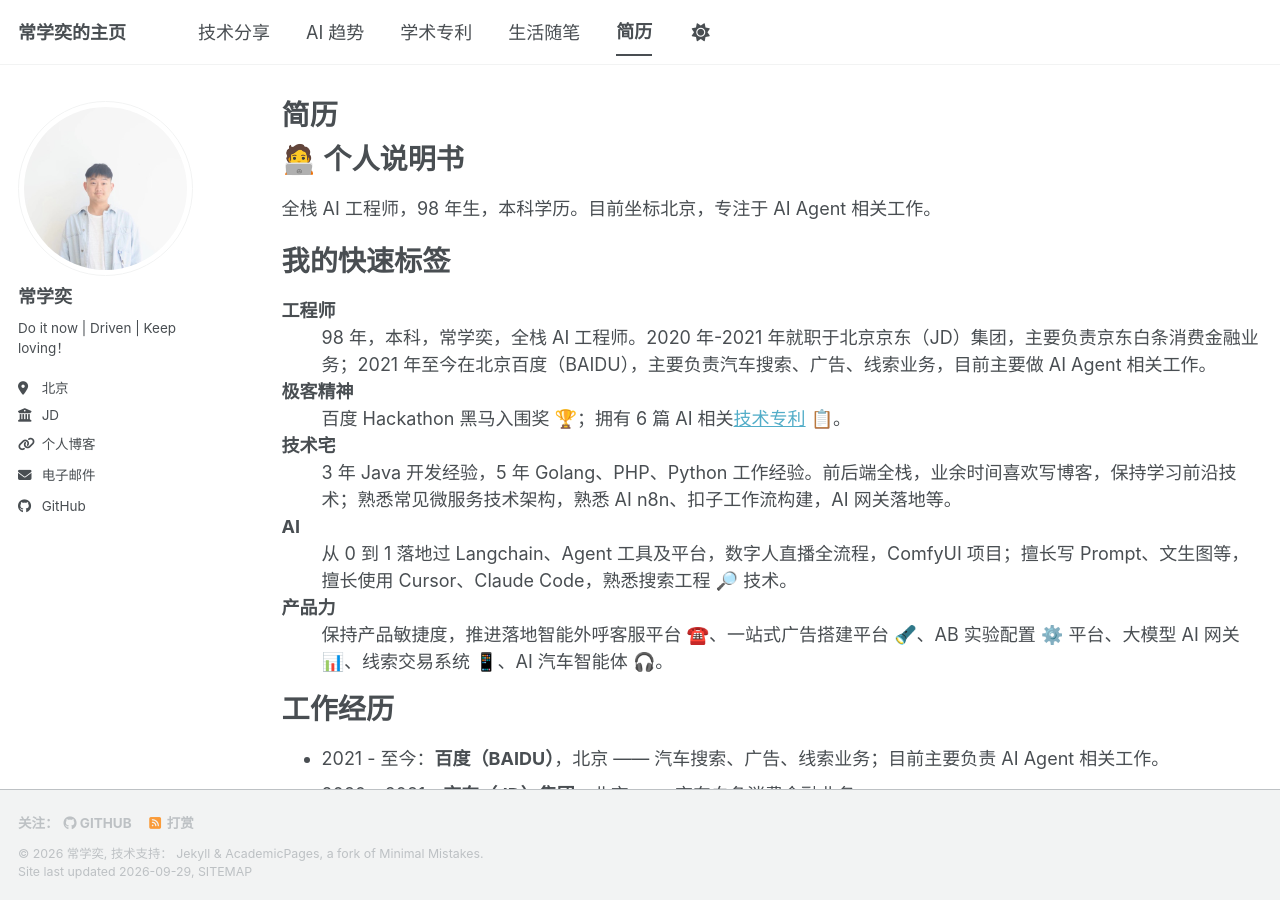
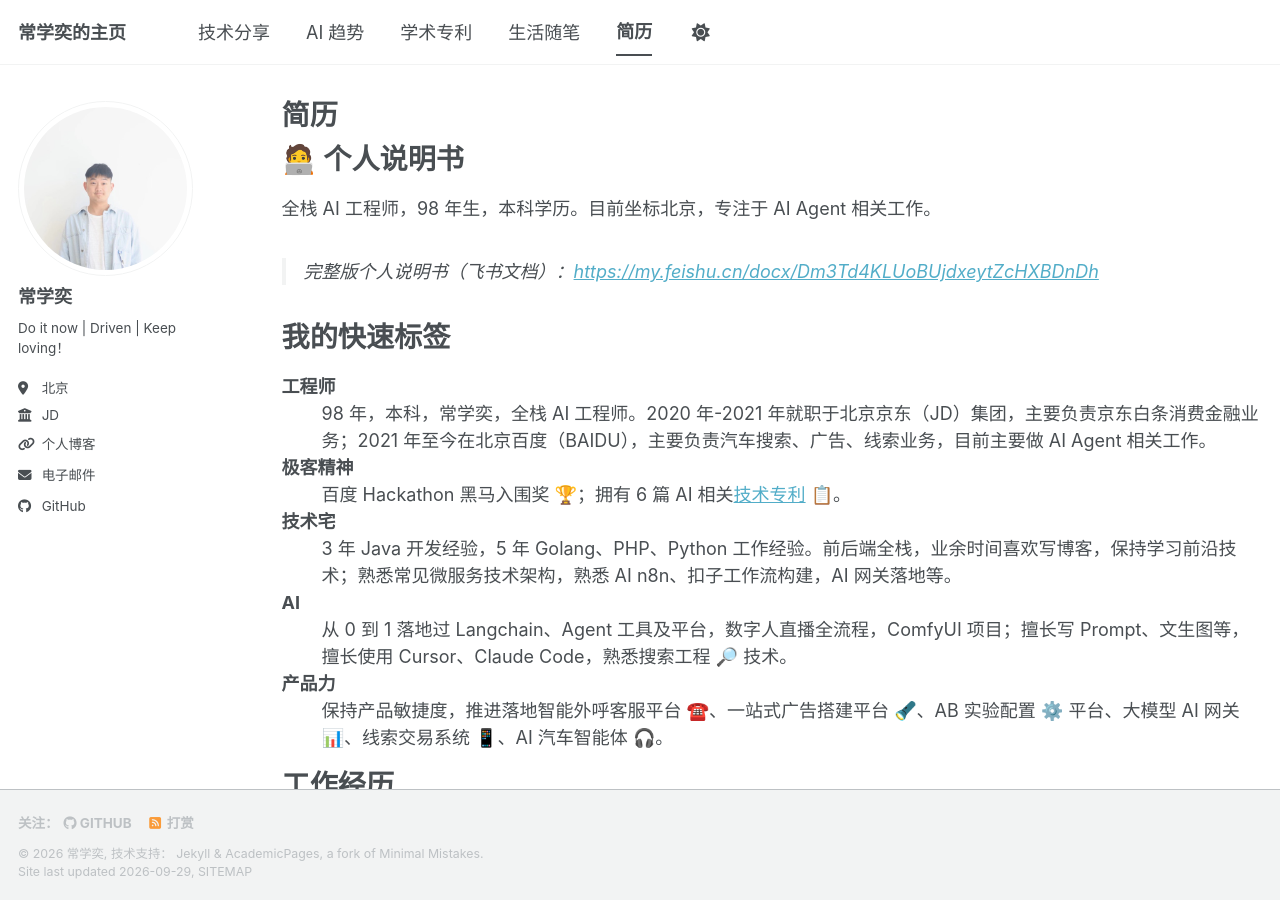
Before and after one commit to changxueyi/changxueyi.github.io, a Jekyll site: the page built from _pages/cv.md, in a window 1280 px wide and 900 px high. Built offline with Jekyll 4.4.1, drawn with Linux system fonts in a browser that asks for light colours; a style sheet for code colours, icons or effects is not loaded.

Commit message:
Add Feishu profile doc link to CV

```diff
--- a/_pages/cv.md
+++ b/_pages/cv.md
@@ -12,6 +12,8 @@ redirect_from:
 🧑‍💻 个人说明书
 ======
 全栈 AI 工程师，98 年生，本科学历。目前坐标北京，专注于 AI Agent 相关工作。
+
+> 完整版个人说明书（飞书文档）：<https://my.feishu.cn/docx/Dm3Td4KLUoBUjdxeytZcHXBDnDh>
 
 我的快速标签
 ======
```
